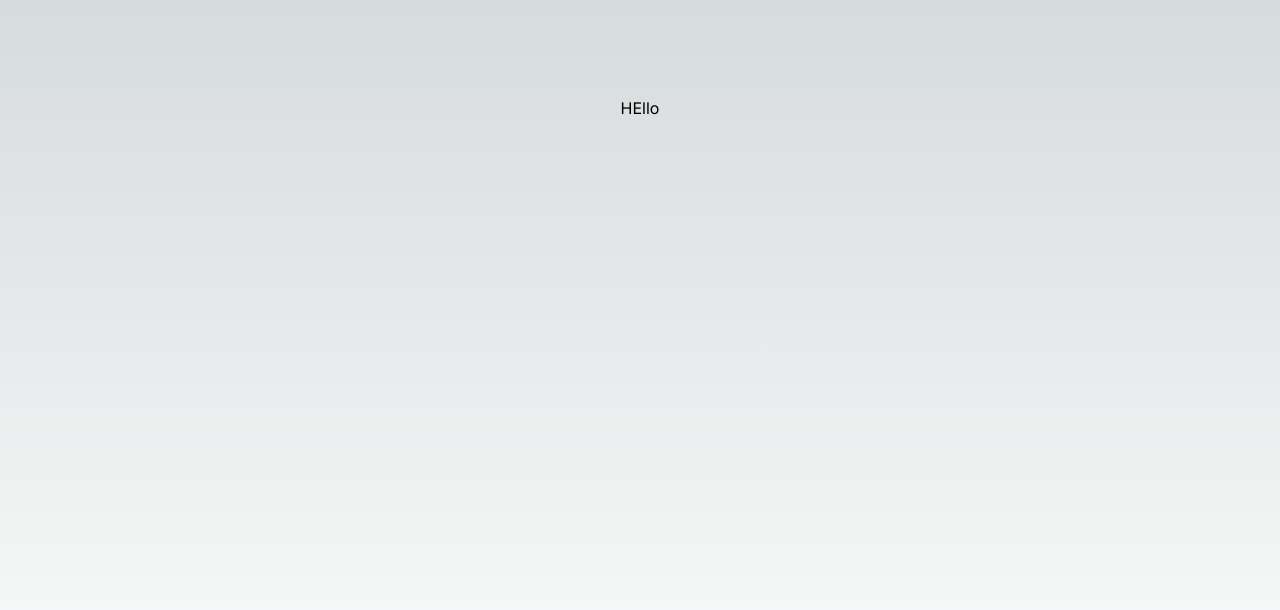
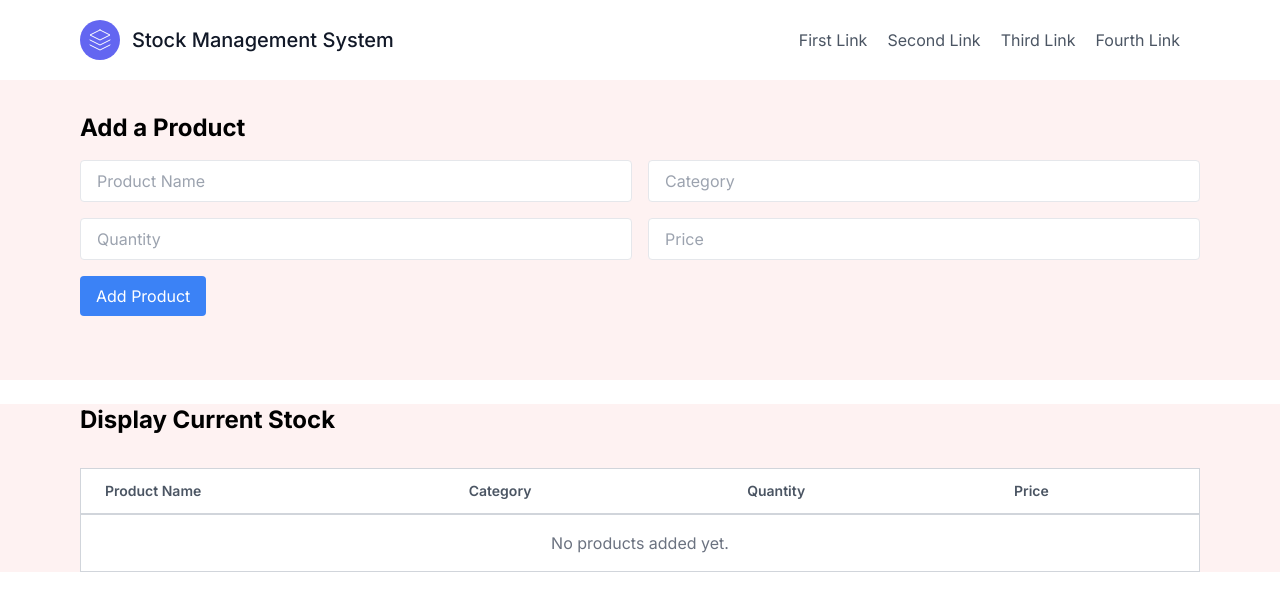
Before and after one commit to MuhammadAwais75/Next-Stock-Management, a Next.js app in the folder stock-management/: page / in a window 1280 px wide. Shown: the top 610 px of the page. Built offline with nearby package versions, Linux system fonts and the light colour scheme.

Commit message:
added main

```diff
--- a/stock-management/package.json
+++ b/stock-management/package.json
@@ -9,9 +9,10 @@
     "lint": "next lint"
   },
   "dependencies": {
+    "mongodb": "^6.8.0",
+    "next": "14.2.6",
     "react": "^18",
-    "react-dom": "^18",
-    "next": "14.2.6"
+    "react-dom": "^18"
   },
   "devDependencies": {
     "postcss": "^8",
--- /dev/null
+++ b/stock-management/src/app/about/page.jsx
@@ -0,0 +1,11 @@
+import React from 'react';
+
+const page = () => {
+  return (
+    <div>
+      Hello
+    </div>
+  );
+}
+
+export default page;
--- /dev/null
+++ b/stock-management/src/app/api/mongo/route.js
@@ -0,0 +1,32 @@
+import { NextResponse } from "next/server";
+import { MongoClient,ServerApiVersion } from "mongodb";
+
+export async function GET(request) {
+  // const uri = "mongodb://awais123:yZE5Fck%21-SSTtby@cluster0-shard-00-00.pby8z.mongodb.net:27017,cluster0-shard-00-01.pby8z.mongodb.net:27017,cluster0-shard-00-02.pby8z.mongodb.net:27017/?ssl=true&replicaSet=atlas-12345-shard-0&authSource=admin&retryWrites=true&w=majority";
+
+  const uri = "mongodb+srv://awais:awais123@inventory.edqni.mongodb.net/?retryWrites=true&w=majority&appName=Inventory";
+  // Create a MongoClient with a MongoClientOptions object to set the Stable API version
+  const client = new MongoClient(uri, {
+    serverApi: {
+      version: ServerApiVersion.v1,
+      strict: true,
+      deprecationErrors: true,
+    }
+  });
+
+  try {
+    await client.connect();
+    await client.db("admin").command({ ping: 1 });
+
+    const database = client.db('sample_mflix');
+    const movies = database.collection('movies');
+    const movie = await movies.findOne({ title: 'The Great Train Robbery'});
+    console.log("Pinged your deployment. You successfully connected to MongoDB!");
+    return NextResponse.json(movie);
+  } catch (error) {
+    console.error("Error connecting to MongoDB:", error);
+    return NextResponse.json({ error: "Failed to fetch data from MongoDB" });
+  } finally {
+    await client.close();
+  }
+}
--- /dev/null
+++ b/stock-management/src/app/components/Header.js
@@ -0,0 +1,29 @@
+import React from 'react';
+
+const Header = () => {
+  return (
+    <header className="text-gray-600 body-font">
+  <div className="container mx-auto flex flex-wrap p-5 px-20 flex-col md:flex-row items-center">
+    <a className="flex title-font font-medium items-center text-gray-900 mb-4 md:mb-0">
+      <svg xmlns="http://www.w3.org/2000/svg" fill="none" stroke="currentColor" strokeLinecap="round" strokeLinejoin="round" strokewidth="2" className="w-10 h-10 text-white p-2 bg-indigo-500 rounded-full" viewBox="0 0 24 24">
+        <path d="M12 2L2 7l10 5 10-5-10-5zM2 17l10 5 10-5M2 12l10 5 10-5"></path>
+      </svg>
+      <span className="ml-3 text-xl">Stock Management System</span>
+    </a>
+    <nav className="md:ml-auto flex flex-wrap items-center text-base justify-center">
+      <a className="mr-5 hover:text-gray-900">First Link</a>
+      <a className="mr-5 hover:text-gray-900">Second Link</a>
+      <a className="mr-5 hover:text-gray-900">Third Link</a>
+      <a className="mr-5 hover:text-gray-900">Fourth Link</a>
+    </nav>
+    {/* <button className="inline-flex items-center bg-gray-100 border-0 py-1 px-3 focus:outline-none hover:bg-gray-200 rounded text-base mt-4 md:mt-0">Button
+      <svg fill="none" stroke="currentColor" strokeLinecap="round" strokeLinejoin="round" strokeWidth="2" className="w-4 h-4 ml-1" viewBox="0 0 24 24">
+        <path d="M5 12h14M12 5l7 7-7 7"></path>
+      </svg>
+    </button> */}
+  </div>
+</header>
+  );
+}
+
+export default Header;
--- a/stock-management/src/app/globals.css
+++ b/stock-management/src/app/globals.css
@@ -1,33 +1,3 @@
 @tailwind base;
 @tailwind components;
 @tailwind utilities;
-
-:root {
-  --foreground-rgb: 0, 0, 0;
-  --background-start-rgb: 214, 219, 220;
-  --background-end-rgb: 255, 255, 255;
-}
-
-@media (prefers-color-scheme: dark) {
-  :root {
-    --foreground-rgb: 255, 255, 255;
-    --background-start-rgb: 0, 0, 0;
-    --background-end-rgb: 0, 0, 0;
-  }
-}
-
-body {
-  color: rgb(var(--foreground-rgb));
-  background: linear-gradient(
-      to bottom,
-      transparent,
-      rgb(var(--background-end-rgb))
-    )
-    rgb(var(--background-start-rgb));
-}
-
-@layer utilities {
-  .text-balance {
-    text-wrap: balance;
-  }
-}
--- a/stock-management/src/app/page.js
+++ b/stock-management/src/app/page.js
@@ -1,9 +1,157 @@
-import Image from "next/image";
+// import React from 'react';
+// import Header from './components/Header';
 
-export default function Home() {
+// const Page = () => {
+//   return (
+//     <>
+//       <Header />
+//       <div className='container bg-red-50 px-20 py-8'>
+//         <h1 className='text-2xl font-bold mb-4'>Add a Product</h1>
+//         <h1 className='text-2xl font-bold mb-8'>Display Current Stock</h1>
+
+//         {/* Stock Table */}
+//         <div className="overflow-x-auto">
+//           <table className="min-w-full bg-white border border-gray-300">
+//             <thead>
+//               <tr>
+//                 <th className="px-6 py-3 border-b-2 border-gray-300 text-left text-sm font-semibold text-gray-600">Product Name</th>
+//                 <th className="px-6 py-3 border-b-2 border-gray-300 text-left text-sm font-semibold text-gray-600">Category</th>
+//                 <th className="px-6 py-3 border-b-2 border-gray-300 text-left text-sm font-semibold text-gray-600">Quantity</th>
+//                 <th className="px-6 py-3 border-b-2 border-gray-300 text-left text-sm font-semibold text-gray-600">Price</th>
+//               </tr>
+//             </thead>
+//             <tbody>
+//               {/* Example Row */}
+//               <tr>
+//                 <td className="px-6 py-4 border-b border-gray-200 text-gray-700">Product 1</td>
+//                 <td className="px-6 py-4 border-b border-gray-200 text-gray-700">Category A</td>
+//                 <td className="px-6 py-4 border-b border-gray-200 text-gray-700">10</td>
+//                 <td className="px-6 py-4 border-b border-gray-200 text-gray-700">$25</td>
+//               </tr>
+//               {/* Add more rows as needed */}
+//             </tbody>
+//           </table>
+//         </div>
+//       </div>
+//     </>
+//   );
+// }
+
+// export default Page;
+
+"use client";
+
+import React, { useState } from 'react';
+import Header from './components/Header';
+
+const Page = () => {
+  // State to manage form inputs and stock items
+  const [productName, setProductName] = useState('');
+  const [category, setCategory] = useState('');
+  const [quantity, setQuantity] = useState('');
+  const [price, setPrice] = useState('');
+  const [stock, setStock] = useState([]);
+
+  // Handle form submission
+  const handleAddProduct = (e) => {
+    e.preventDefault();
+
+    // Add new product to stock list
+    setStock([...stock, { productName, category, quantity, price }]);
+
+    // Clear the form
+    setProductName('');
+    setCategory('');
+    setQuantity('');
+    setPrice('');
+  };
+
   return (
-    <main className="flex min-h-screen flex-col items-center justify-between p-24">
-     <h2>HEllo</h2>
-    </main>
+    <>
+      <Header />
+      <div className='container bg-red-50 px-20 py-8 '>
+        <h1 className='text-2xl font-bold mb-4'>Add a Product</h1>
+        {/* Form to add a product */}
+        <form className="mb-8" onSubmit={handleAddProduct}>
+          <div className="grid grid-cols-1 md:grid-cols-2 gap-4">
+            <input
+              type="text"
+              placeholder="Product Name"
+              value={productName}
+              onChange={(e) => setProductName(e.target.value)}
+              className="px-4 py-2 border rounded"
+              required
+            />
+            <input
+              type="text"
+              placeholder="Category"
+              value={category}
+              onChange={(e) => setCategory(e.target.value)}
+              className="px-4 py-2 border rounded"
+              required
+            />
+            <input
+              type="number"
+              placeholder="Quantity"
+              value={quantity}
+              onChange={(e) => setQuantity(e.target.value)}
+              className="px-4 py-2 border rounded"
+              required
+            />
+            <input
+              type="number"
+              placeholder="Price"
+              value={price}
+              onChange={(e) => setPrice(e.target.value)}
+              className="px-4 py-2 border rounded"
+              required
+            />
+          </div>
+          <button
+            type="submit"
+            className="mt-4 px-4 py-2 bg-blue-500 text-white rounded hover:bg-blue-600"
+          >
+            Add Product
+          </button>
+        </form>
+        </div>
+
+
+
+        {/* Stock Table */}
+        <div className="overflow-x-auto my-6 bg-red-50 px-20">
+        <h1 className='text-2xl font-bold mb-8'>Display Current Stock</h1>
+          <table className="min-w-full bg-white border border-gray-300">
+            <thead>
+              <tr>
+                <th className="px-6 py-3 border-b-2 border-gray-300 text-left text-sm font-semibold text-gray-600">Product Name</th>
+                <th className="px-6 py-3 border-b-2 border-gray-300 text-left text-sm font-semibold text-gray-600">Category</th>
+                <th className="px-6 py-3 border-b-2 border-gray-300 text-left text-sm font-semibold text-gray-600">Quantity</th>
+                <th className="px-6 py-3 border-b-2 border-gray-300 text-left text-sm font-semibold text-gray-600">Price</th>
+              </tr>
+            </thead>
+            <tbody>
+              {stock.length === 0 ? (
+                <tr>
+                  <td colSpan="4" className="text-center py-4 text-gray-500">
+                    No products added yet.
+                  </td>
+                </tr>
+              ) : (
+                stock.map((item, index) => (
+                  <tr key={index}>
+                    <td className="px-6 py-4 border-b border-gray-200 text-gray-700">{item.productName}</td>
+                    <td className="px-6 py-4 border-b border-gray-200 text-gray-700">{item.category}</td>
+                    <td className="px-6 py-4 border-b border-gray-200 text-gray-700">{item.quantity}</td>
+                    <td className="px-6 py-4 border-b border-gray-200 text-gray-700">${item.price}</td>
+                  </tr>
+                ))
+              )}
+            </tbody>
+          </table>
+      </div>
+    </>
   );
-}
+};
+
+export default Page;
```
Also changed, not shown: 1 other file (tests, documents, lock files or other folders).
